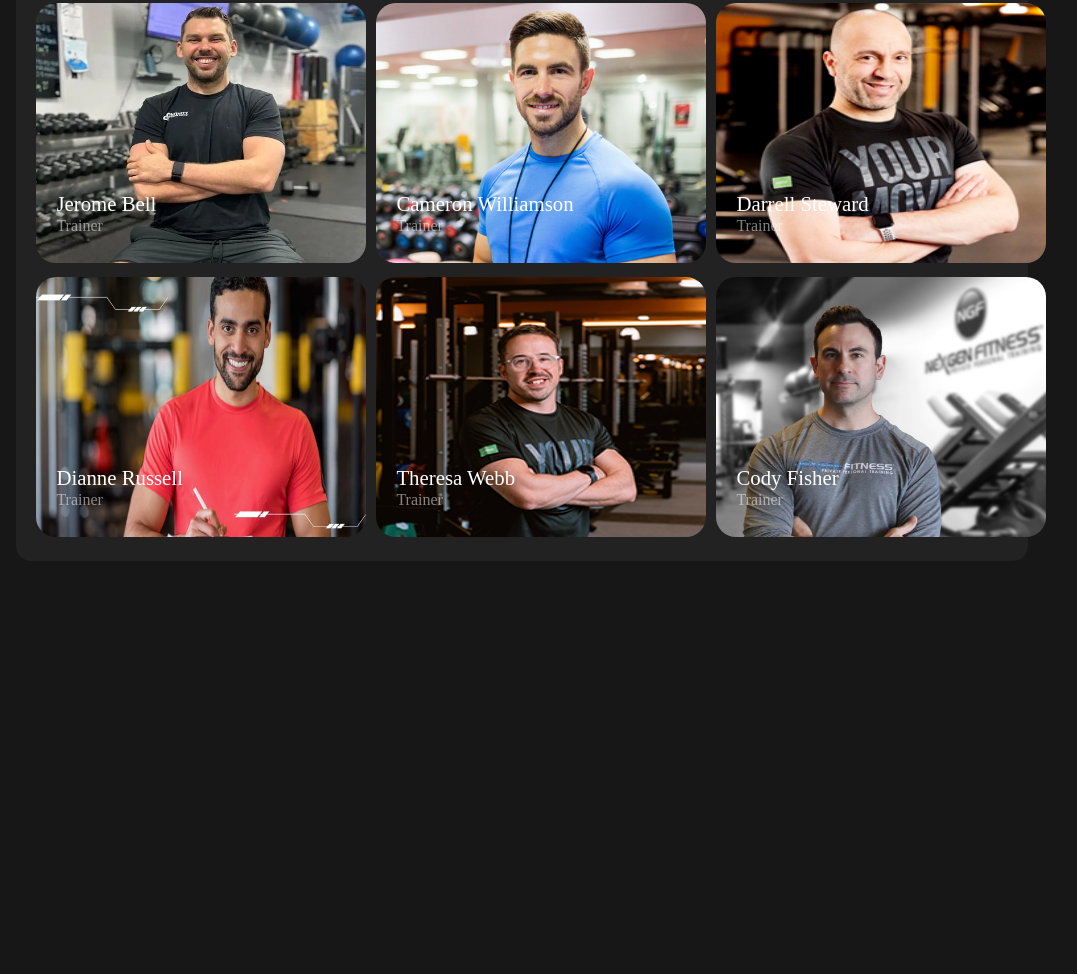
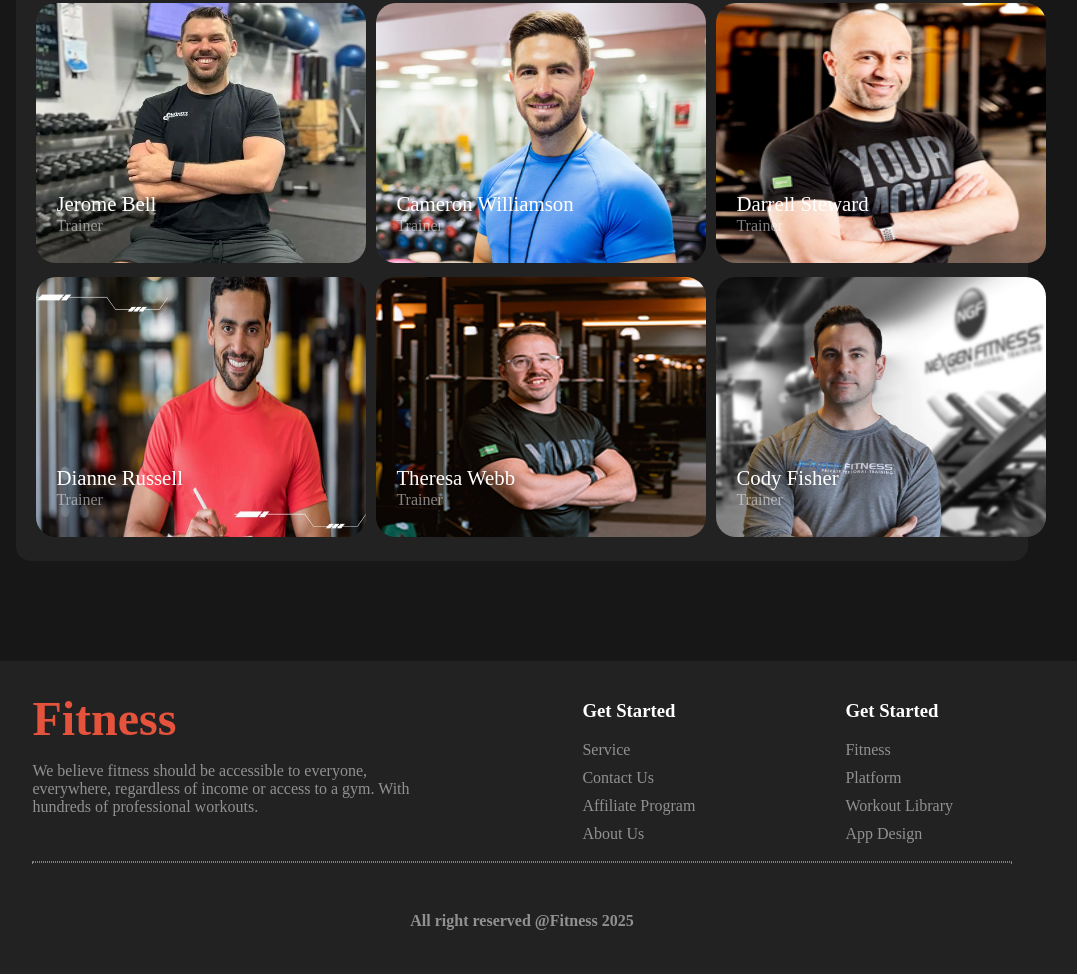
Before and after one commit to Kawser420/FitnessPro-UI-Masterpiece, a plain HTML site: page index.html in a window 1280 px wide. Shown: the part 2304-3278 px from the top of the page, without its empty margins (118-1195 px from the left). Before the commit the page ends 2965 px from the top, so only its background shows below. Drawn offline with Linux system fonts and the light colour scheme.

Commit message:
footer added

```diff
--- a/index.html
+++ b/index.html
@@ -365,6 +365,45 @@
         </div>
       </section>
     </main>
-    <footer></footer>
+    <footer>
+      <div class="footer-container">
+        <div class="footer-content display-flex">
+          <div class="footer-title footer-area">
+            <h2 id="brand-footer" class="brand text-primary">Fitness</h2>
+            <p class="description-paragraph-primary footer-p-first">
+              We believe fitness should be accessible to everyone, everywhere,
+              regardless of income or access to a gym. With hundreds of
+              professional workouts.
+            </p>
+          </div>
+          <div class="footer-title">
+            <h3 class="title-primary">Get Started</h3>
+            <p class="description-paragraph-primary footer-link">Service</p>
+            <p class="description-paragraph-primary footer-link">Contact Us</p>
+            <p class="description-paragraph-primary footer-link">
+              Affiliate Program
+            </p>
+            <p class="description-paragraph-primary footer-link">About Us</p>
+          </div>
+          <div class="footer-title">
+            <h3 class="title-primary">Get Started</h3>
+            <p class="description-paragraph-primary footer-link">Fitness</p>
+            <p class="description-paragraph-primary footer-link">Platform</p>
+            <p class="description-paragraph-primary footer-link">
+              Workout Library
+            </p>
+            <p class="description-paragraph-primary footer-link">App Design</p>
+          </div>
+        </div>
+      </div>
+      <div class="hr">
+        <hr class="new-hr" />
+      </div>
+      <footer class="copy">
+        <h4 class="description-paragraph-primary">
+          All right reserved @Fitness 2025
+        </h4>
+      </footer>
+    </footer>
   </body>
 </html>
--- a/styles/fitness.css
+++ b/styles/fitness.css
@@ -320,6 +320,42 @@ option {
 .meet-description {
   margin-top: 1px;
 }
+/* footer style here  */
+footer {
+  background-color: #222222;
+  padding: 20px;
+}
+#brand-footer {
+  margin-top: 10px;
+  margin-bottom: 10px;
+}
+.footer-container {
+  max-width: 80%;
+  margin: 0 auto;
+}
+.footer-content {
+  gap: 150px;
+}
+.footer-area {
+  width: 400px;
+}
+.footer-p-first {
+  margin-bottom: 20px;
+}
+.footer-link {
+  margin-top: 5px;
+  margin-bottom: 10px;
+}
+.hr {
+  width: 80%;
+  margin: 0 auto;
+}
+.new-hr {
+  border: 1px dotted gray;
+}
+.copy {
+  text-align: center;
+}
 @media screen and (max-width: 576px) {
   .navbar,
   .banner {
```
